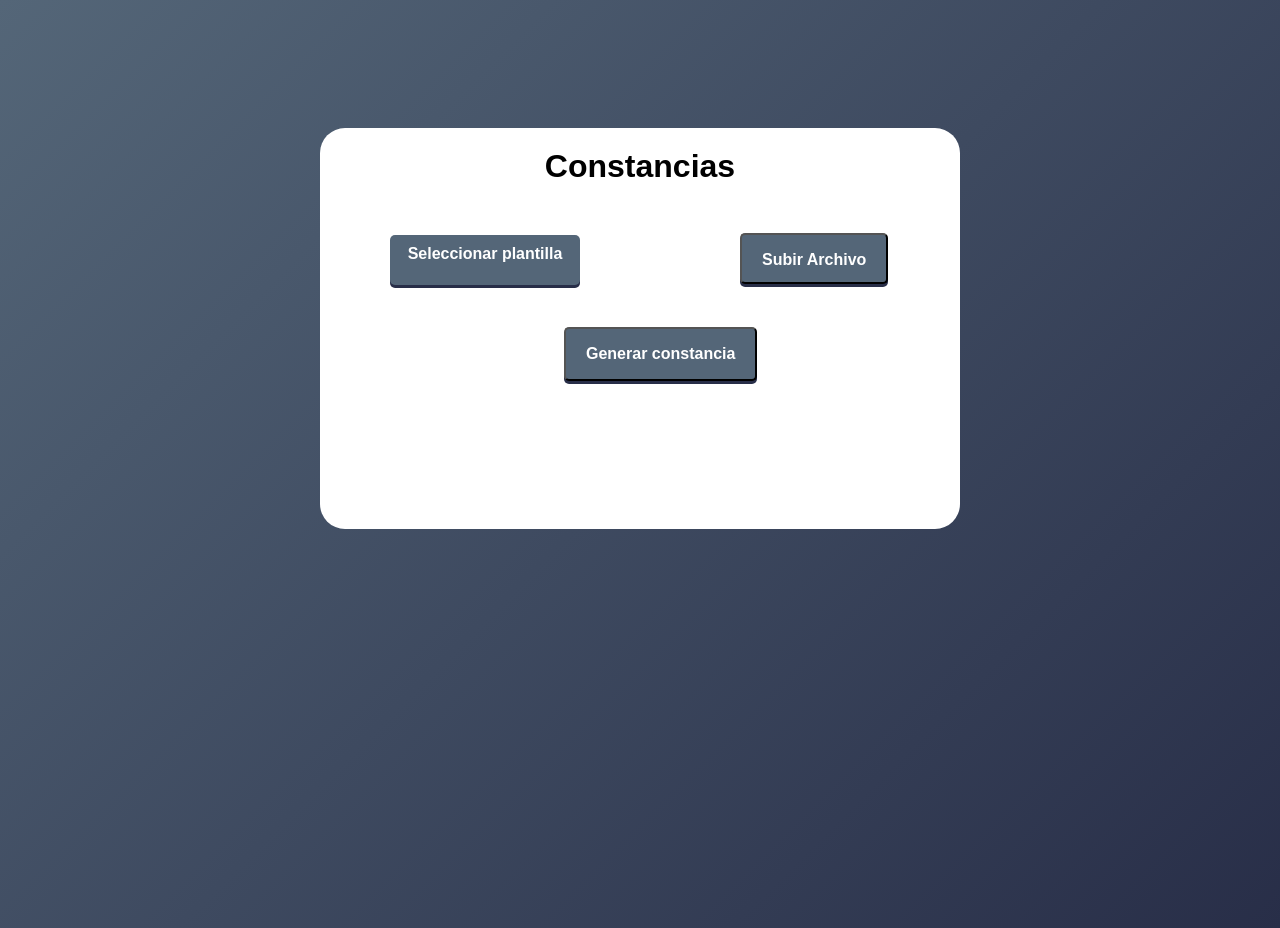
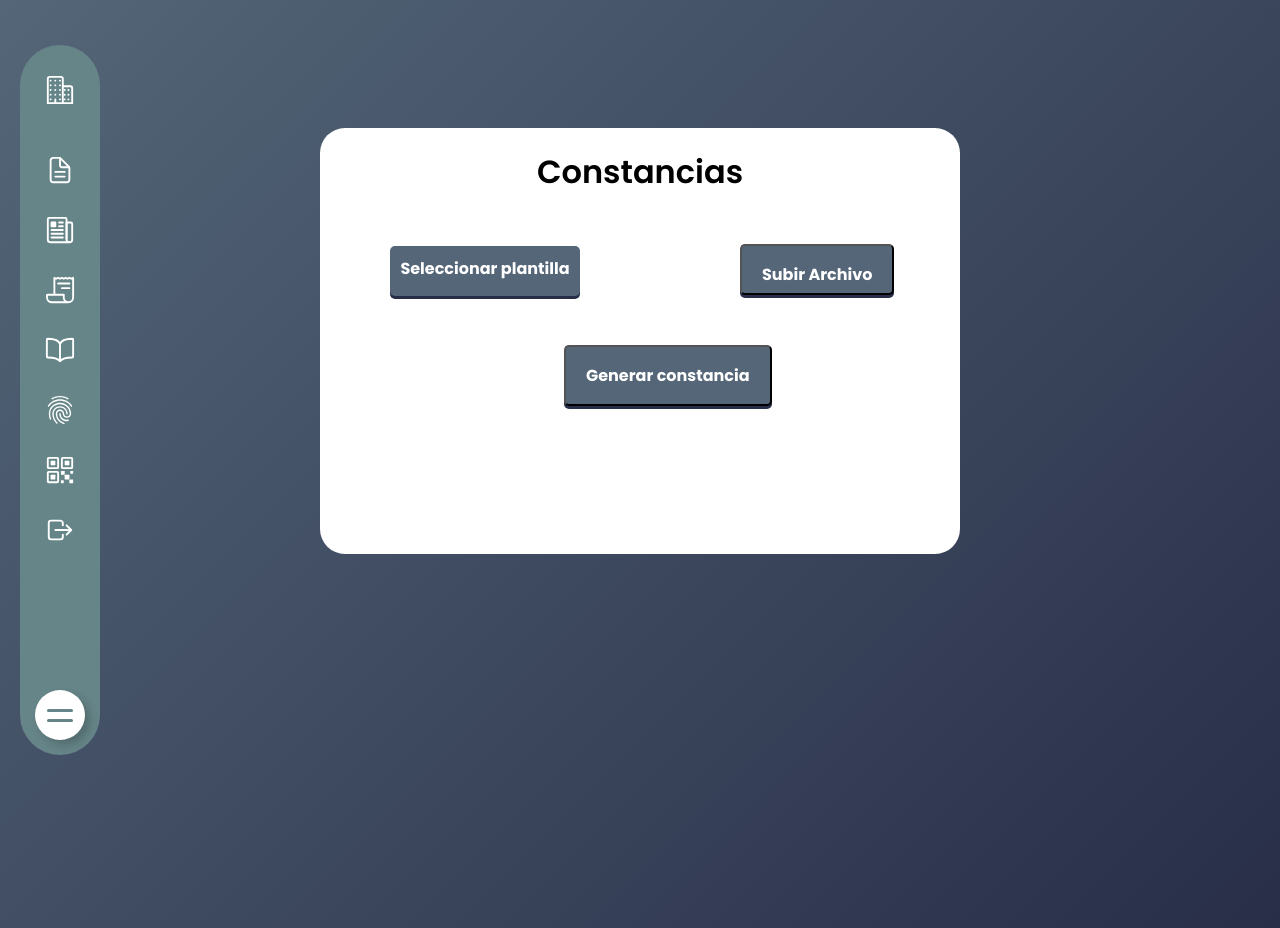
Before and after one commit to Proyecto-Exposistemas/RegistroExposistemas, a PHP site: page /Paginas/constancias.html in a window 1280 px wide. Run offline with PHP 8.4, Linux system fonts and the light colour scheme.

Commit message:
Menu en constancias

```diff
--- a/Paginas/constancias.html
+++ b/Paginas/constancias.html
@@ -1,5 +1,6 @@
 <!DOCTYPE html>
 <html lang="en">
+
 <head>
   <meta charset="UTF-8">
   <meta http-equiv="X-UA-Compatible" content="IE=edge">
@@ -8,8 +9,94 @@
   <link rel="stylesheet" href="/css/toast_alert.css">
   <link rel="stylesheet" href="/css/estilos_constancias.css">
 
+
 </head>
+
 <body>
+
+  <section class="container-general">
+    <article class="navigation">
+      <nav>
+        <ul>
+
+          <li>
+            <a href="#">
+              <span class="icon">
+                <ion-icon name="business-outline"></ion-icon>
+                </ion-icon>
+              </span>
+              <span class="title">Exposistemas ISC</span>
+            </a>
+          </li>
+
+          <li>
+            <a href="#">
+              <span class="icon">
+                <ion-icon name="document-text-outline"></ion-icon>
+              </span>
+              <span class="title">Registro del Programa</span>
+            </a>
+          </li>
+
+          <li>
+            <a href="../Paginas/constancias.html">
+              <span class="icon">
+                <ion-icon name="newspaper-outline"></ion-icon>
+              </span>
+              <span class="title">Emisión de constancias</span>
+            </a>
+          </li>
+
+          <li>
+            <a href="#">
+              <span class="icon">
+                <ion-icon name="receipt-outline"></ion-icon>
+              </span>
+              <span class="title">Reportes de asistencia</span>
+            </a>
+          </li>
+
+          <li>
+            <a href="#">
+              <span class="icon">
+                <ion-icon name="book-outline"></ion-icon>
+              </span>
+              <span class="title">Consulta del Programa</span>
+            </a>
+          </li>
+
+          <li>
+            <a href="#">
+              <span class="icon">
+                <ion-icon name="finger-print-outline"></ion-icon>
+              </span>
+              <span class="title">Cambio de contraseña</span>
+            </a>
+          </li>
+
+          <li>
+            <a href="#">
+              <span class="icon">
+                <ion-icon name="qr-code-outline"></ion-icon>
+              </span>
+              <span class="title">Escanear QR</span>
+            </a>
+          </li>
+
+          <li>
+            <a href="SesionesUsuario/logout.php">
+              <span class="icon">
+                <ion-icon name="log-out-outline"></ion-icon>
+              </span>
+              <span class="title">Cerrar sesión</span>
+            </a>
+          </li>
+
+        </ul>
+
+        <div class="toggle"></div>
+      </nav>
+    </article>
 
     <div class="card" style="float: center;">
 
@@ -19,7 +106,7 @@
         </div>
         <div class="campos" style="float: center;">
           <h3>Seleccionar plantilla</h3>
-                <input class="subir" type="file"   accept=".docx" name="file" id="plantilla" >
+          <input class="subir" type="file" accept=".docx" name="file" id="plantilla">
         </div>
         <div>
           <input class="sub" type="submit" value="Subir Archivo">
@@ -27,14 +114,23 @@
       <form action="" id="formulario_generar"><br>
 
         <div class="conte1" style="float: right;">
-                <a  id="alumnos" href="../GeneradorConstancias/constancias/ConstanciasAlumnos.docx" download="ConstanciaAlumnos" hidden> Descargar constancia alumnos</a>
-                <a  id="docentes" href="../GeneradorConstancias/constancias/ConstanciasDocentes.docx" download="ConstanciaDocentes" hidden> Descargar constancia docentes</a>
-                <a  id="externos" href="../GeneradorConstancias/constancias/ConstanciasExternos.docx" download="ConstanciaExternos" hidden> Descargar constancia externos</a>
+          <a id="alumnos" href="../GeneradorConstancias/constancias/ConstanciasAlumnos.docx" download="ConstanciaAlumnos"
+            hidden> Descargar constancia alumnos</a>
+          <a id="docentes" href="../GeneradorConstancias/constancias/ConstanciasDocentes.docx"
+            download="ConstanciaDocentes" hidden> Descargar constancia docentes</a>
+          <a id="externos" href="../GeneradorConstancias/constancias/ConstanciasExternos.docx"
+            download="ConstanciaExternos" hidden> Descargar constancia externos</a>
         </div>
         <input class="descarga" type="submit" value="Generar constancia">
       </form>
     </div>
+
+  </section>
   <script src="../js/constancias.js"></script>
   <script src="../js/toast_alert.js"></script>
+  <!-- Importacion de IonIcons -->
+  <script type="module" src="https://unpkg.com/ionicons@5.5.2/dist/ionicons/ionicons.esm.js"></script>
+  <script nomodule src="https://unpkg.com/ionicons@5.5.2/dist/ionicons/ionicons.js"></script>
 </body>
+
 </html>
--- a/css/estilos_constancias.css
+++ b/css/estilos_constancias.css
@@ -1,3 +1,4 @@
+@import url("https://fonts.googleapis.com/css2?family=Poppins:wght@200;300;400;500;600;700;800&display=swap");
 * {
     margin: 0;
     padding: 0;
@@ -10,12 +11,7 @@ body {
     min-height: 100vh;
     background: linear-gradient(135deg, #546678 0%, #282e48 100%);
     user-select: none;
-}
-
-header {
-    display: flex;
-    align-self: center;
-    justify-content: center;
+    font-family: 'Poppins', sans-serif;
 }
 
 .card {
@@ -32,6 +28,7 @@ h2 {
     color: black;
     text-align: center;
 }
+
 
 .campos {
     position: relative;
@@ -57,12 +54,6 @@ h2 {
     height: 100%;
     opacity: 0;
 }
-
-/*.conte1{
-    width: 220px;
-    margin: -5.2em 2em;
-    border: 2px solid red ;
-}*/
 
 .sub{
     height: 3.2em;
@@ -92,3 +83,175 @@ h2 {
     display: flex;
     margin: 8em 14em;
 }
+
+
+.btn {
+    width: 100%;
+
+    background: linear-gradient(135deg, #546678 0%, #282e48 100%);
+    background-size: 200% 100%;
+    background-position: left center;
+    transition: background 300ms ease;
+
+    box-shadow: 0 5px 5px rgba(0, 0, 0, 0.25);
+
+    border: none;
+    outline: none;
+    height: 49px;
+    border-radius: 15px;
+    color: #fff;
+    text-transform: uppercase;
+    font-weight: 600;
+    margin: 10px 0;
+    cursor: pointer;
+    transition: 0.5s;
+}
+
+.btn:hover {
+    background-position: right bottom;
+    color: #FFF;
+    box-shadow: 0 8px 20px rgba(0, 0, 0, 0.5);
+    border-radius: 40px;
+}
+
+.navigation {
+    position: fixed;
+    background: #668588;
+    inset: 45px 20px;
+    width: 80px;
+    border-left: 10px solid #668588;
+    border-radius: 50px;
+    overflow: hidden;
+    transition: 0.5s;
+    z-index: 101;
+}
+
+.navigation.active {
+    width: 300px;
+    border-radius: 20px;
+}
+
+.toggle {
+    position: absolute;
+    bottom: 15px;
+    right: 15px;
+    width: 50px;
+    height: 50px;
+    background: #fff;
+    border-radius: 50%;
+    box-shadow: 5px 5px 10px rgba(0, 0, 0, 0.2);
+    cursor: pointer;
+    display: flex;
+    justify-content: center;
+    align-items: center;
+}
+
+.toggle::before {
+    content: '';
+    position: absolute;
+    width: 26px;
+    height: 3px;
+    border-radius: 3px;
+    background: #668588;
+    transform: translateY(-5px);
+    transition: 1s;
+}
+
+.toggle::after {
+    content: '';
+    position: absolute;
+    width: 26px;
+    height: 3px;
+    border-radius: 3px;
+    background: #668588;
+    transform: translateY(5px);
+    transition: 1s;
+}
+
+.navigation.active .toggle::before {
+    transform: translateY(0px) rotate(-405deg);
+}
+
+.navigation.active .toggle::after {
+    transform: translateY(0px) rotate(405deg);
+}
+
+.navigation ul {
+    position: absolute;
+    top: 0;
+    left: 0;
+    width: 100%;
+}
+
+.navigation ul li {
+    position: relative;
+    list-style: none;
+    width: 100%;
+    border-top-left-radius: 20px;
+    border-bottom-left-radius: 20px;
+}
+
+.navigation ul li:hover {
+    background-color: #fff;
+    color: #222;
+    transition: 0.5s;
+}
+
+.navigation ul li:nth-child(1) {
+    top: 20px;
+    margin-bottom: 40px;
+    background: none;
+}
+
+.navigation ul li a {
+    position: relative;
+    display: block;
+    width: 100%;
+    display: flex;
+    text-decoration: none;
+    color: #fff;
+}
+
+.navigation ul li:hover:not(:first-child) a {
+    color: #668588;
+    transition: 0.3s;
+}
+
+.navigation ul li a .icon {
+    position: relative;
+    display: block;
+    min-width: 60px;
+    height: 60px;
+    line-height: 70px;
+    text-align: center;
+}
+
+.navigation ul li a .icon ion-icon {
+    font-size: 1.875em;
+}
+
+.navigation ul li a .title {
+    position: relative;
+    display: block;
+    padding: 0 10px;
+    height: 60px;
+    line-height: 60px;
+    font-size: 1rem;
+    font-weight: 500;
+    transition: 0.5s;
+}
+
+/* Estilos del scrollbar */
+::-webkit-scrollbar {
+    width: 10px;
+    max-width: 1000px;
+}
+
+::-webkit-scrollbar-track {
+    background: #fff;
+}
+
+::-webkit-scrollbar-thumb {
+    background: #668588;
+    border-radius: 10px;
+}
```
Lines whose indentation alone changed are shown as unchanged.
